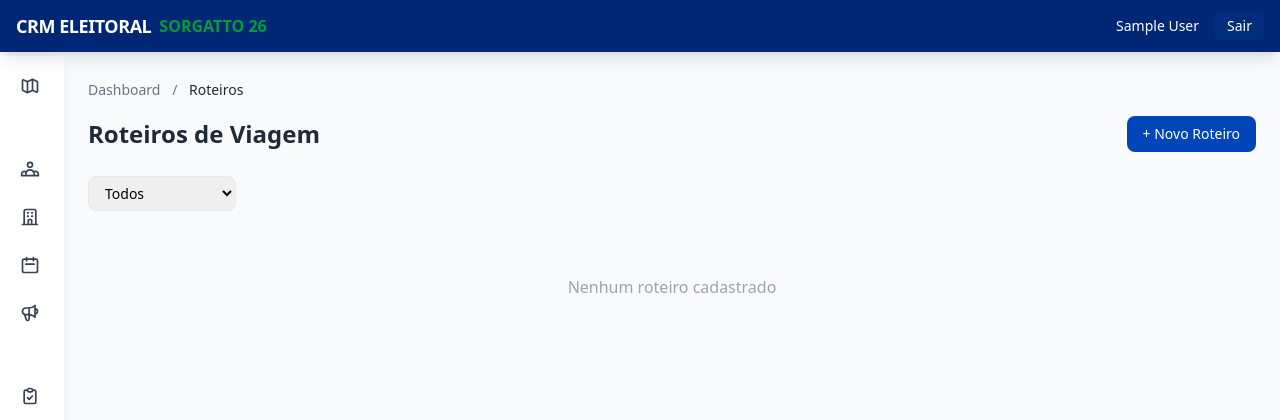
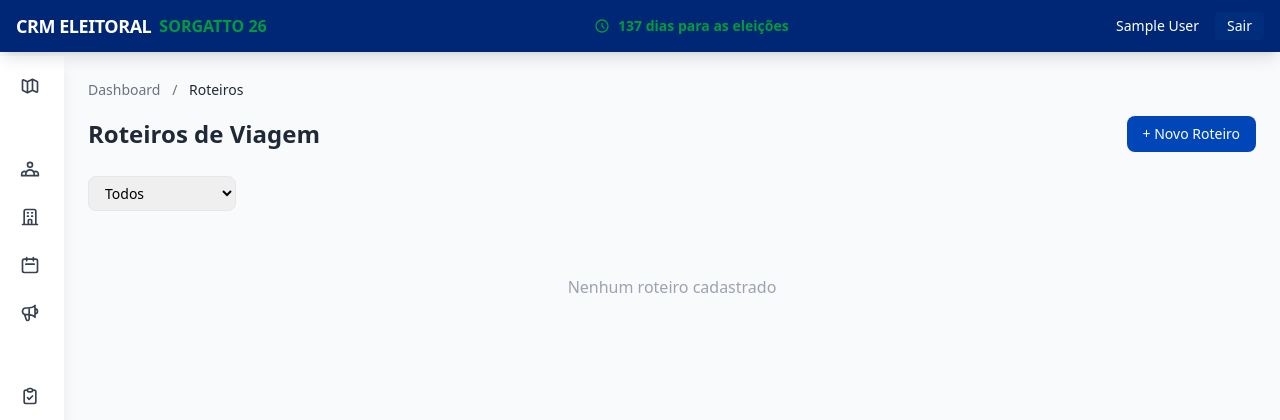
Before and after one commit to Geffersonvivan/CRMEleitoral, a Django app: page /roteiros/ in a window 1280 px wide. Shown: the top 420 px of the page. Run offline with Django 5.2, Linux system fonts and the light colour scheme; the visitor is signed in with stand-in values (Sample User, id 1); data comes from the database, SQL or seed files in the repository; data that the repository does not hold is empty; parts of the project's set-up code (start-up, migrations or seed data) failed here and were passed over; some libraries are stand-ins or nearby versions.

Commit message:
Add election countdown to navbar
Contagem regressiva para o 1º turno (04/10/2026) visível em todas as páginas.

Co-Authored-By: Claude Opus 4.6 <noreply@anthropic.com>

```diff
--- a/templates/includes/navbar.html
+++ b/templates/includes/navbar.html
@@ -12,6 +12,13 @@
             </a>
         </div>
 
+        <div class="hidden md:flex items-center gap-2 text-sm" title="Contagem regressiva para o 1º turno das eleições 2026 (4 de outubro)">
+            <svg class="w-4 h-4 text-accent-500" fill="none" stroke="currentColor" viewBox="0 0 24 24">
+                <path stroke-linecap="round" stroke-linejoin="round" stroke-width="2" d="M12 8v4l3 3m6-3a9 9 0 11-18 0 9 9 0 0118 0z"/>
+            </svg>
+            <span class="text-accent-500 font-semibold" x-data="{ days: Math.ceil((new Date('2026-10-04') - new Date()) / 86400000) }" x-text="days + (days === 1 ? ' dia' : ' dias') + ' para as eleições'"></span>
+        </div>
+
         <div class="flex items-center gap-4">
             {% if user.is_authenticated %}
             <span class="text-sm hidden md:inline">{{ user.get_full_name|default:user.username }}</span>
```
